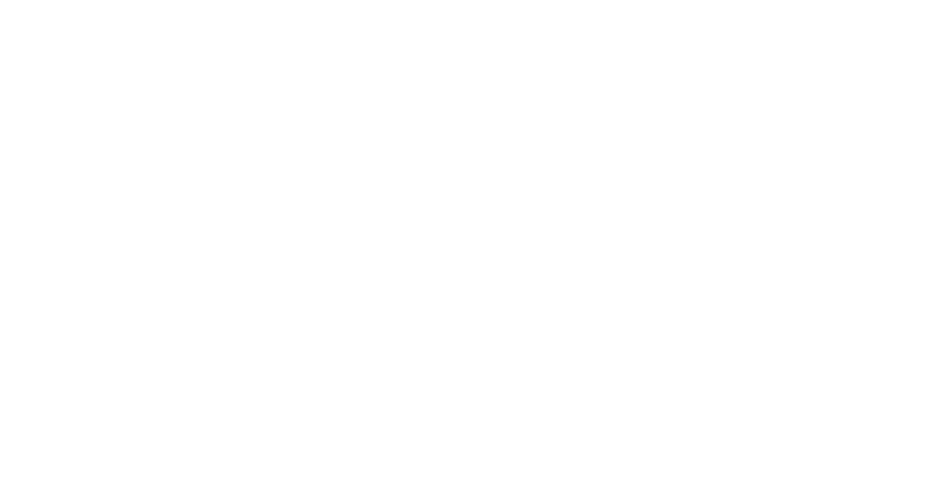
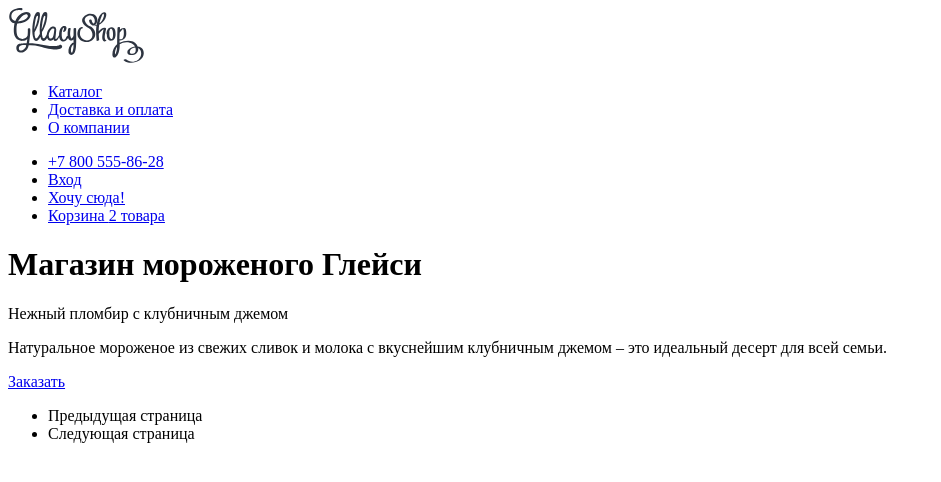
Before and after one commit to magicwebdev/gllacy-team-2, a plain HTML site: page index.html in a window 1280 px wide. Shown: the whole page, without its empty margins (0-941 px from the left). Drawn offline with Linux system fonts and the light colour scheme.

Commit message:
Добавила хедер и начала раздел со слайдером
И на слайдере застряла конкретно

```diff
--- a/index.html
+++ b/index.html
@@ -2,14 +2,77 @@
 <html lang="ru">
   <head>
     <meta charset="utf-8">
-    <title>HTML Academy: {{projectTitle}}</title>
+    <title>Магазин мороженого Глейси</title>
   </head>
   <body>
-    <header>
+    <header class="page-header">
+      <nav class="navigation">
+        <a class="logo-link" href="index.html">
+            <img class="logo-link-image" src="/img/logo.svg" alt="Логотип Глейси" width="137" height="55">
+        </a>
+        <ul class="site-menu-list">
+            <li class="site-menu-item">
+                <a class="site-menu-link" href="catalog.html">Каталог</a>
+            </li>
+            <li class="site-menu-item">
+                <a class="site-menu-link" href="#">Доставка и оплата</a>
+            </li>
+            <li class="site-menu-item">
+                <a class="site-menu-link" href="#">О компании</a>
+            </li>
+        </ul>
 
+        <!-- Пользовательское меню Академия обернула в div - почему? семантичнее ли список ul? stackoverflow: по сути, можно и так, и сяк, но некоторые пишут, что ul семантичнее -->
+
+        <ul class="nav-list nav-user"><li class="nav-item">
+            <a class="nav-link" href="#">
+              <a class="nav-user-phone" href="tel.:+78128121212">+7 800 555-86-28</a>
+            </a>
+        </li>
+            <li class="nav-item">
+              <a class="nav-link" href="#">Вход</a>
+            </li>
+            <li class="nav-item">
+                <a class="nav-button" href="#">Хочу сюда!</a>
+                <!-- я поставила тег button, но у Академии a с классом button -->
+            </li>
+            <li class="nav-item">
+              <a class="nav-link" href="#">
+                  <span class="visually-hidden">
+                      Корзина
+                  </span>
+                  <span class="nav-counter-button">2 товара</span>
+              </a>
+          </li>
+        </ul>
+      </nav>
     </header>
 
-    <main>
+    <main class="page-main">
+      <h1 class="visually-hidden">Магазин мороженого Глейси</h1>
+
+      <section class="slider">
+
+        <p class="slider-title">Нежный пломбир с клубничным джемом</p>
+        <p class="slider-description">Натуральное мороженое из свежих сливок и молока с вкуснейшим клубничным джемом – это идеальный десерт для всей семьи. </p>
+        <a class="slider-button button" href="#">Заказать</a>
+
+        <ul class="slider-pagination">
+          <li class="slider-pagination-item">
+              <a class="pagination-link pagination-prev pagination-disabled">
+                  <span class="visually-hidden">Предыдущая страница</span>
+              </a>
+          </li>
+          <li class="pagination-item">
+              <a class="pagination-link pagination-next pagination-disabled">
+                  <span class="visually-hidden">Следующая страница</span>
+              </a>
+          </li>
+
+      </ul>
+
+
+      </section>
 
     </main>
 
```
Also changed, not shown: img/logo.svg (added).
